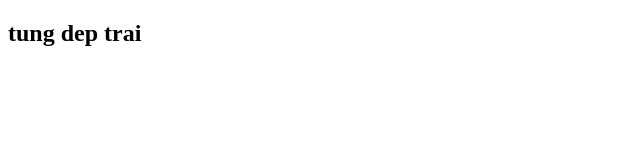
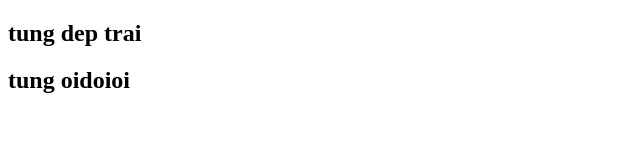
Before and after one commit to jondmytry/d-n-black, a plain HTML site: page index.html in a window 1280 px wide. Shown: the whole page, without its empty margins (0-640 px from the left). Drawn offline with Linux system fonts and the light colour scheme.

Commit message:
first commit

```diff
--- a/index.html
+++ b/index.html
@@ -7,5 +7,6 @@
   </head>
   <body>
     <h2>tung dep trai</h2>
+    <h2>tung oidoioi</h2>
   </body>
 </html>
```
